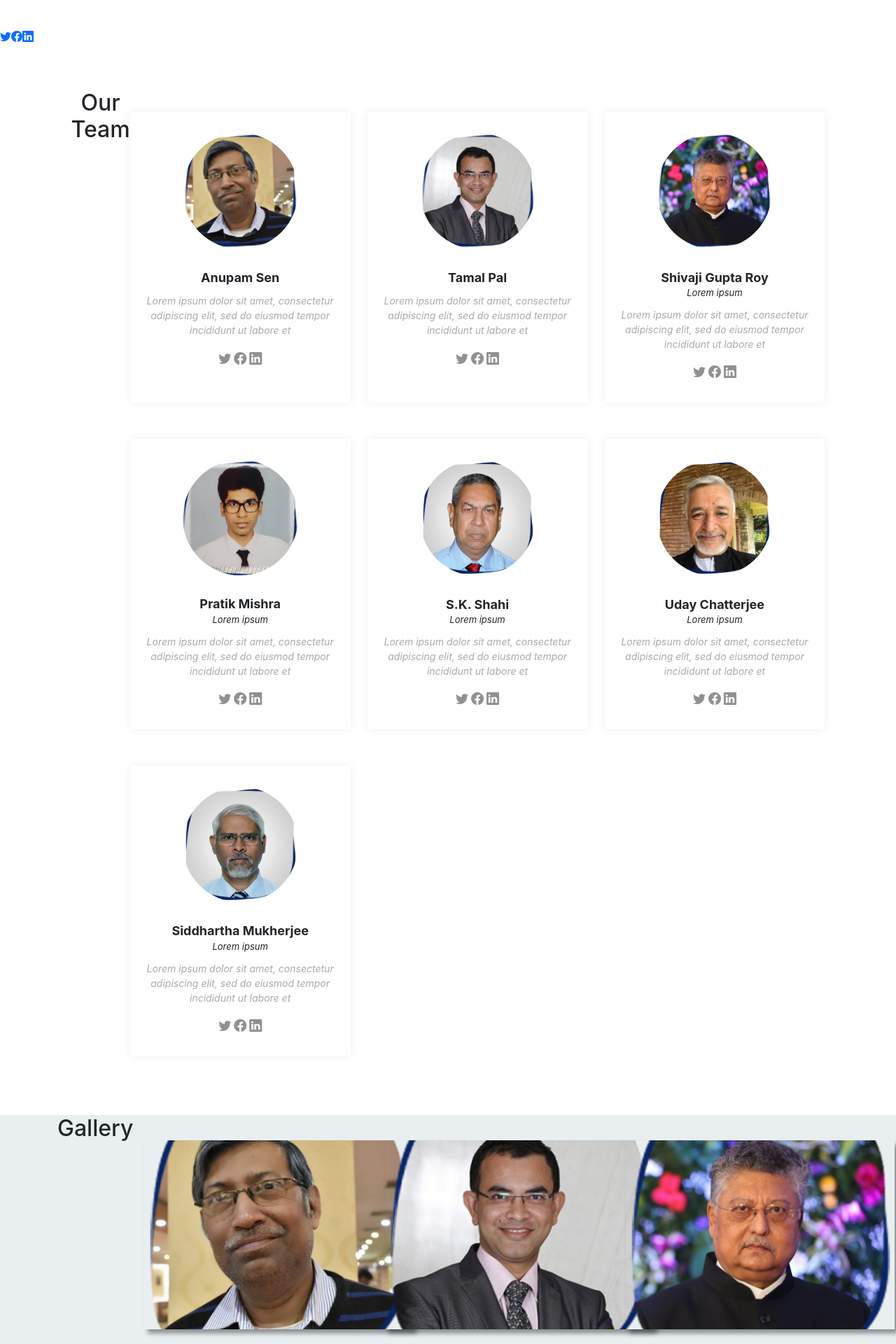
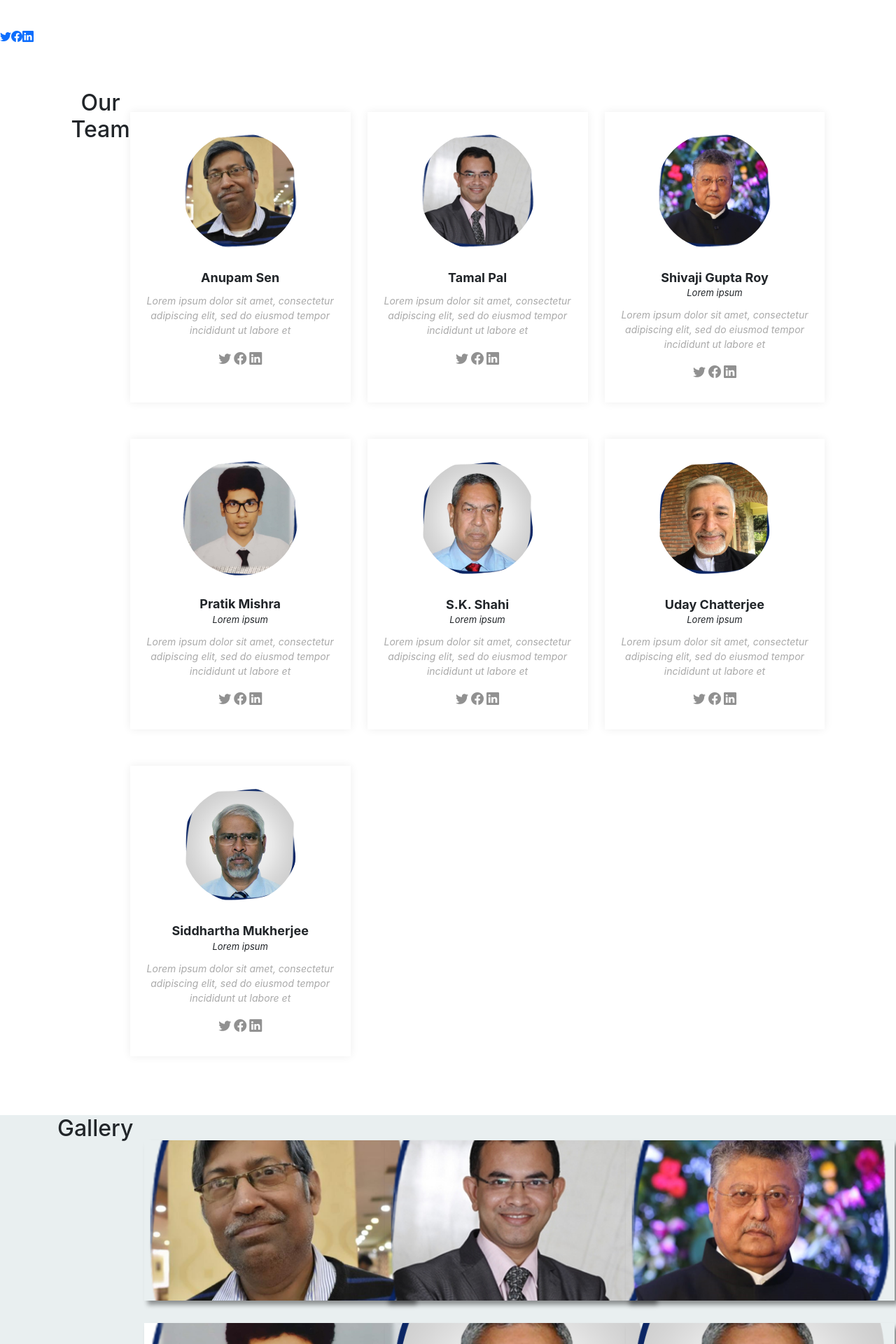
Before and after one commit to rabvik-innovations/Rabvik-Innovations--Website, a React (Create React App) app: page / in a window 1280 px wide. Shown: the top 1920 px of the page at 70% size. Built offline with nearby package versions, Linux system fonts and the light colour scheme; the HTML template or start-up script is replaced by a standard one.

Commit message:
Add card styling

```diff
--- a/src/App.css
+++ b/src/App.css
@@ -175,7 +175,7 @@ button:hover{
 	/* width: 50%;
 	height: 100%; */
   width:100%;
-  height:270px;
+  height:229px;
 	object-fit: cover;
 	transition: transform 400ms ease-out;
 
@@ -187,7 +187,7 @@ button:hover{
     box-shadow: 0.3rem 0.4rem 0.4rem rgba(0, 0, 0, 0.4);
     overflow:visible;
     width:10%;
-    height:270px;
+    height:229px;
     margin-top:1rem;
     padding-right:0px 60px 0px;
     width:100px;
```
